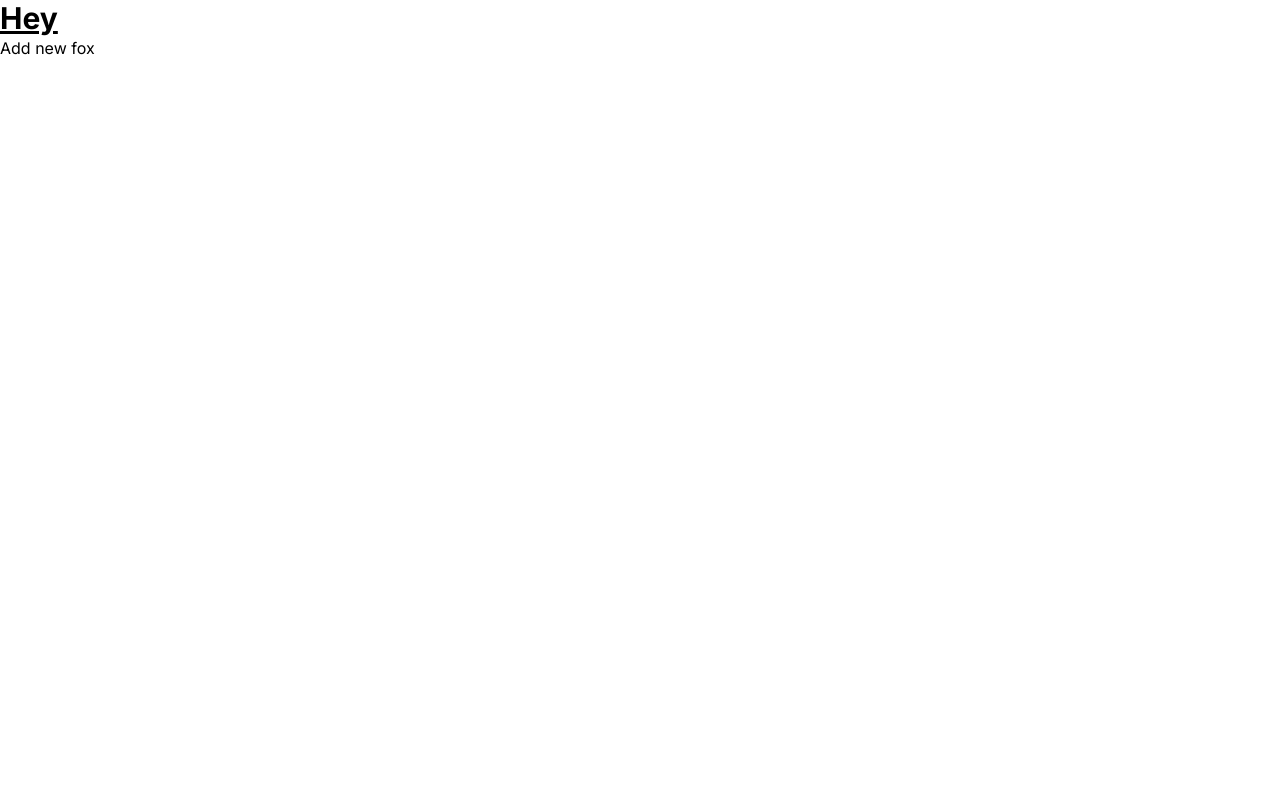
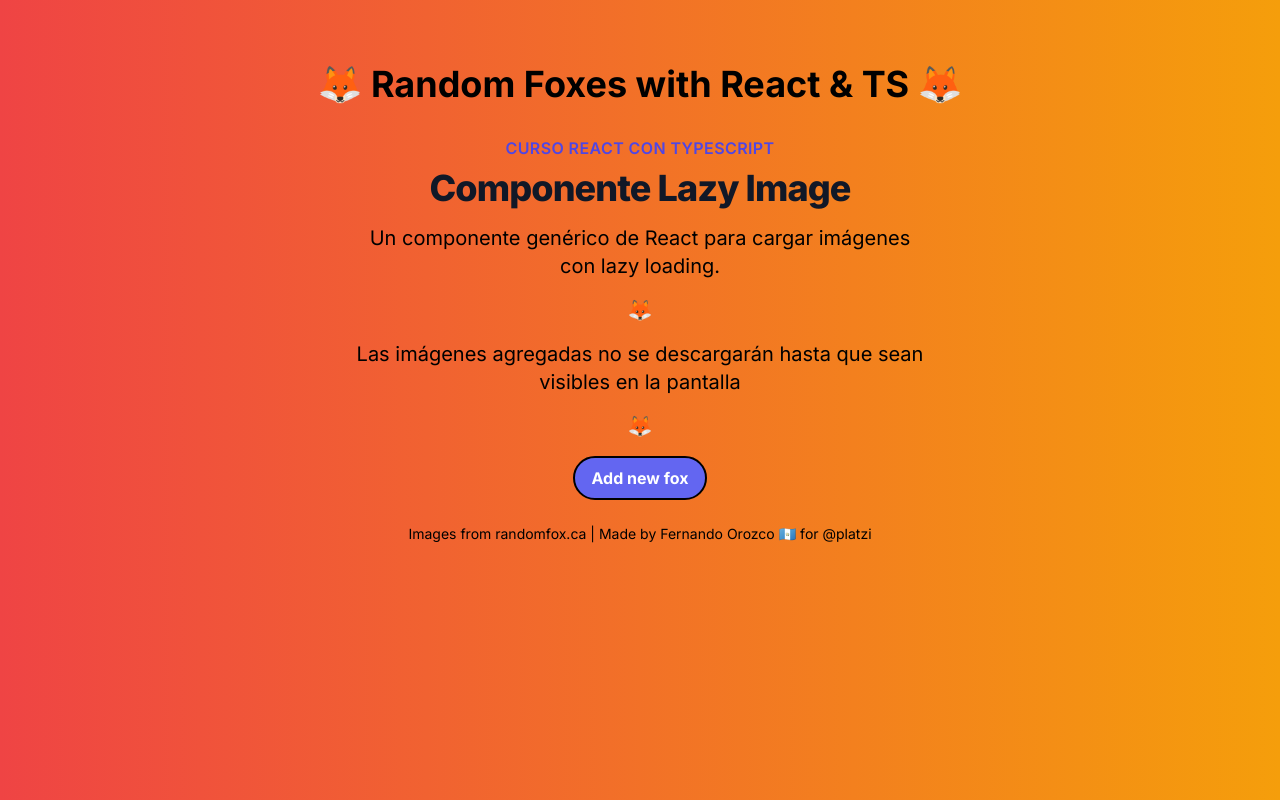
Before and after one commit to Fer-dev-gt/LazyImage-on-React-with-TypeScript, a Next.js app: page / in a window 1280 px wide. Built offline with nearby package versions, Linux system fonts and the light colour scheme.

Commit message:
Added 'PageContent' Component and added Tailwind styles and footer

```diff
--- /dev/null
+++ b/app/PageContent.tsx
@@ -0,0 +1,23 @@
+export function PageContent() {
+  return (
+    <div className="pt-4 pb-4 px-4 sm:px-6 lg:px-8">
+      <p className="text-base leading-6 text-indigo-600 font-semibold tracking-wide uppercase">
+        Curso React con TypeScript
+      </p>
+      <h3 className="mt-2 text-2xl leading-8 font-extrabold tracking-tight text-gray-900 sm:text-4xl sm:leading-10">
+        Componente Lazy Image
+      </h3>
+      <div className="max-w-xl mx-auto text-xl leading-7">
+        <p className="mt-4">
+          Un componente genérico de React para cargar imágenes con lazy loading.
+        </p>
+        <p className="mt-4">🦊</p>
+        <p className="mt-4">
+          Las imágenes agregadas no se descargarán hasta que sean visibles en la
+          pantalla
+        </p>
+        <p className="mt-4">🦊</p>
+      </div>
+    </div>
+  );
+}
--- a/app/page.tsx
+++ b/app/page.tsx
@@ -5,6 +5,7 @@ import { LazyImage } from "@/components/RandomFox";
 import { random } from "lodash";
 import type { NextPage } from "next";
 import type { MouseEventHandler } from "react";
+import { PageContent } from "./PageContent";
 
 const myRandom = () => random(1, 123);                                                                  // Función que retorna un numero aleatorio entre 1 y 123
 const generateId = (): string => Math.random().toString(36).substring(2) + Date.now().toString(36);     // Función que retorna un string aleatorio, le definimos un tipo de dato de retorno "string"
@@ -20,11 +21,10 @@ const Home: NextPage = () => {
     };
 
     setImages([...images, newImageItem]);
-    window.plausible("Add new");
   }
 
   return (
-    <div>
+    <div className="bg-gradient-to-r from-red-500 to-amber-500 min-h-screen">
       <Head>
         <title>Create Next App</title>
         <meta name="description" content="Generated by create next app" />
@@ -37,9 +37,17 @@ const Home: NextPage = () => {
         ></script>
       </Head>
 
-      <main>
-        <h1 className="text-3xl font-bold underline">Hey</h1>
-        <button onClick={addNewFox}>Add new fox</button>
+      <main className="text-center">
+      <div className="flex flex-col items-center justify-center">
+        <h1 className="text-4xl font-bold p-4 pt-16 ">🦊 Random Foxes with React & TS 🦊</h1>
+        <PageContent />
+        <button
+          onClick={addNewFox}
+          className="bg-indigo-500 hover:bg-indigo-700 text-white font-bold py-2 px-4 rounded-full  border-black border-2"
+        >
+          Add new fox
+        </button>
+      </div>
         { images.map(({ id, url }, index) => (                                       // Aplica destructuring al objeto "image" y obtiene las propiedades "id" y "url" esto nos sirve para no tener que escribir "image.id" y "image.url" en cada iteración, usamos map para iterar el array "images" y retornar un componente "RandomFox" por cada elemento del array "images"
             <div key={id} className="p-4">
               <LazyImage
@@ -48,7 +56,7 @@ const Home: NextPage = () => {
                 title="Random Fox"
                 width={320}
                 height="auto"
-                className='rounded bg-gray-300'
+                className="mx-auto rounded-md bg-gray-300 border-black border-2"
                 onClick={() => console.log("Click en la imagen")}
                 onLazyLoad={(img) => console.log(`Imagen #${index + 1} cargada. Nodo:`, img)}
                 />
@@ -57,7 +65,17 @@ const Home: NextPage = () => {
         }
       </main>
 
-      <footer></footer>
+      <footer className="text-center mt-auto p-6 text-sm">
+      <p>
+        Images from{" "}
+        <a href="https://randomfox.ca" target="_blank" rel="noreferrer">
+          randomfox.ca
+        </a>{" "}
+        | Made by{" "}
+        <a href="https://www.linkedin.com/in/fernando-orozco-vel/">Fernando Orozco 🇬🇹</a> for{" "}
+        <a href="https://twitter.com/platzi">@platzi</a>
+        </p>
+      </footer>
     </div>
   );
 };
```
